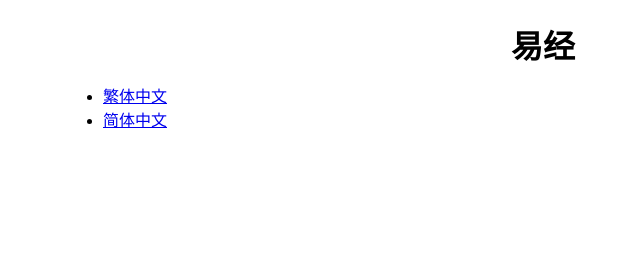
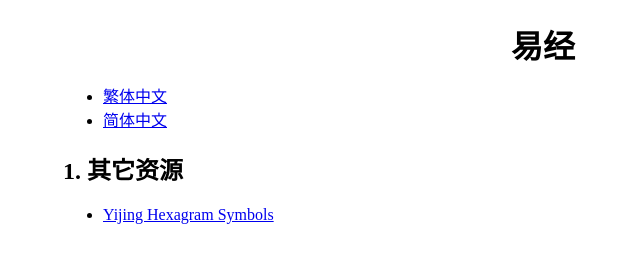
Before and after one commit to freizl/yijing, a website: page index.html in a window 1280 px wide. Shown: the whole page, without its empty margins (97-737 px from the left). Drawn offline with Linux system fonts and the light colour scheme.

Commit message:
Add links to hex symbols

```diff
--- a/index.html
+++ b/index.html
@@ -197,6 +197,15 @@
 <li><a href="https://freizl.github.io/yijing/zh-tw.json">繁体中文</a></li>
 <li><a href="https://freizl.github.io/yijing/zh-cn.json">简体中文</a></li>
 </ul>
+
+<div id="outline-container-orga8e9675" class="outline-2">
+<h2 id="orga8e9675"><span class="section-number-2">1.</span> 其它资源</h2>
+<div class="outline-text-2" id="text-1">
+<ul class="org-ul">
+<li><a href="https://en.wikipedia.org/wiki/Yijing_Hexagram_Symbols_(Unicode_block)">Yijing Hexagram Symbols</a></li>
+</ul>
+</div>
+</div>
 </div>
 </body>
 </html>
```
Also changed, not shown: 1 other file.
